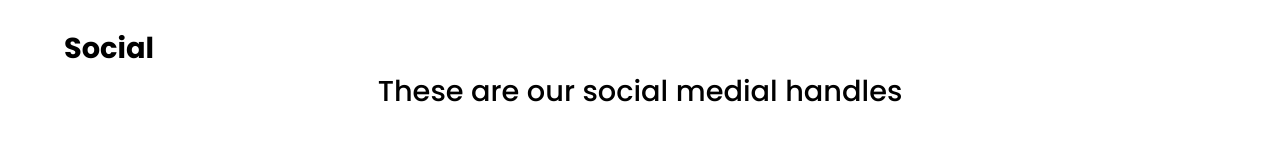
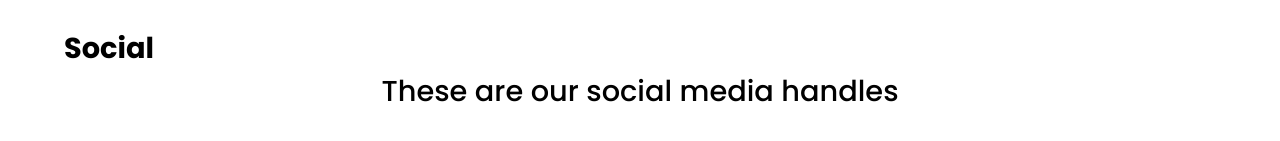
Before and after one commit to Sai-Manikanta-Andey/SwrCommunityProject, a React (Vite) app: page / in a window 1280 px wide. Shown: the part 659-800 px from the top of the page. Built offline with nearby package versions, Linux system fonts and the light colour scheme.

Commit message:
spellings

```diff
--- a/src/components/Social/Social.jsx
+++ b/src/components/Social/Social.jsx
@@ -13,7 +13,7 @@ function Social() {
         <div className="social-title">
           <h3 className="component-heading social-title-heading">Social</h3>
           <h3 className="title-social secondaryText">
-            These are our social medial handles
+            These are our social media handles
           </h3>
         </div>
         <div className="social-icons-images-container">
--- a/src/index.css
+++ b/src/index.css
@@ -49,6 +49,7 @@ li{
 
 .maxWidth{
     max-width:  1280px;
+    margin: auto;
 }
 
 
```
